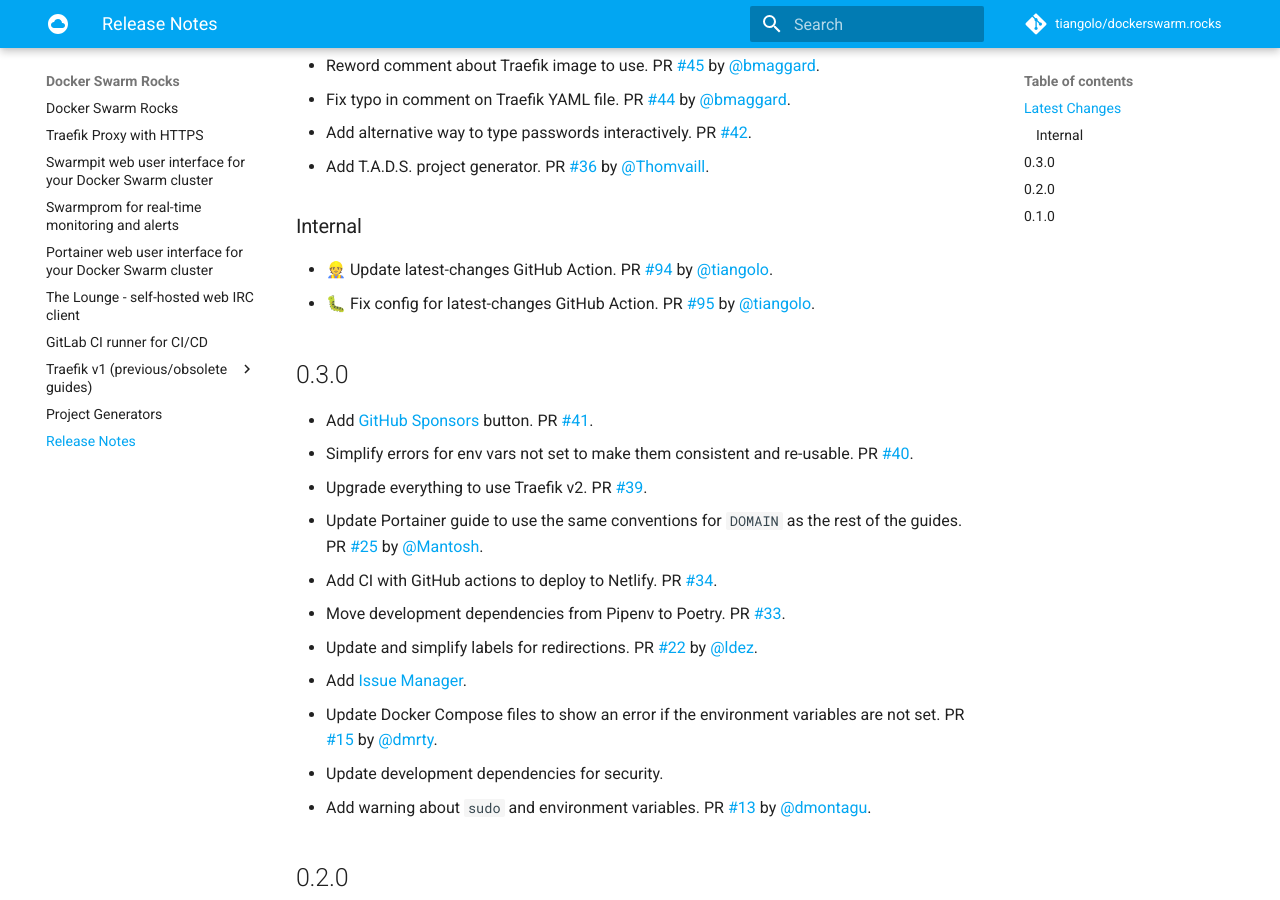
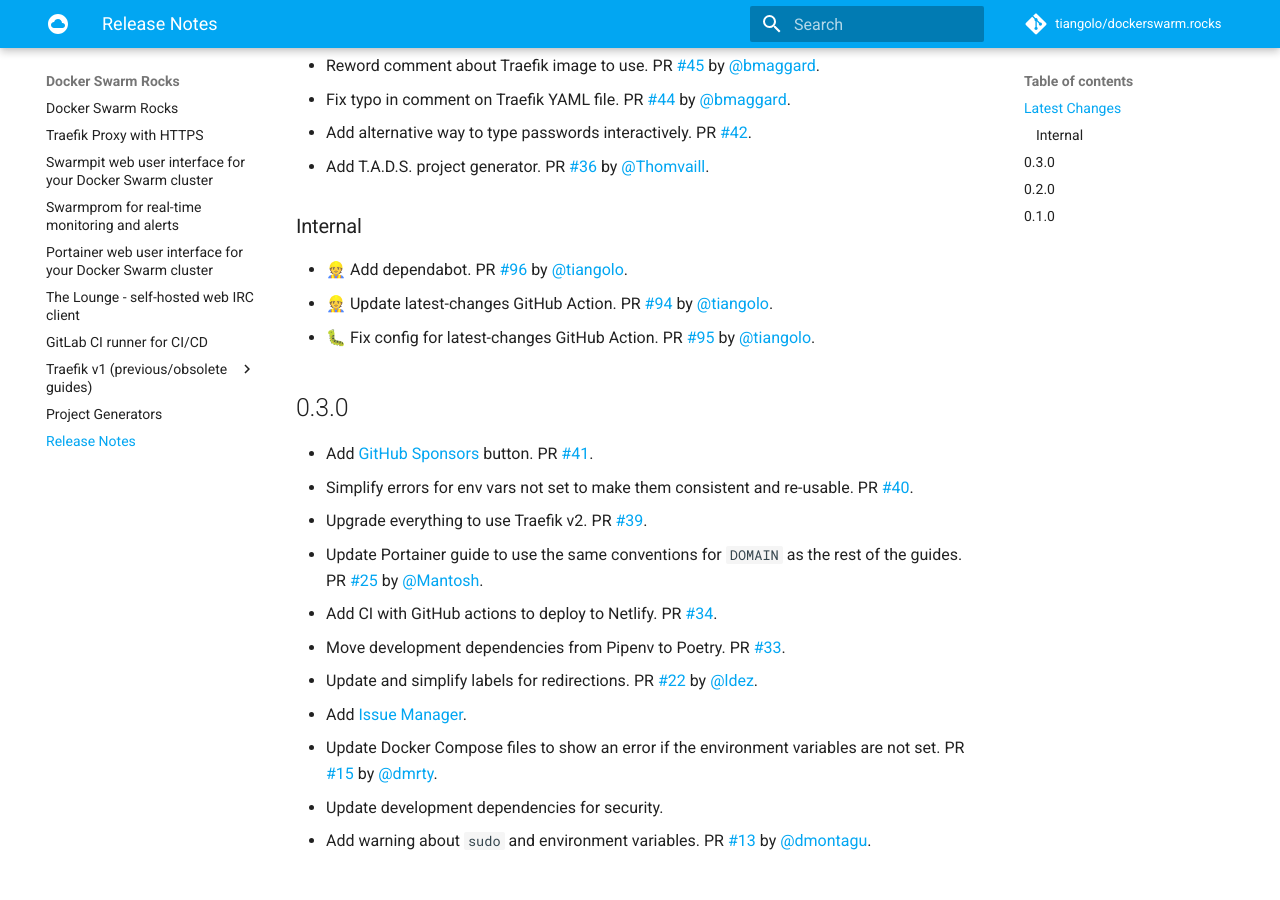
Before and after one commit to tiangolo/dockerswarm.rocks, an MkDocs documentation site: the page built from docs/release-notes.md, in a window 1280 px wide and 900 px high, scrolled down 312 px. Built offline with MkDocs 1.6.1 and Material for MkDocs 9.7.7, drawn with Linux system fonts in a browser that asks for light colours; comment, search, counter and statistics services are not loaded.

Commit message:
📝 Update release notes

```diff
--- a/docs/release-notes.md
+++ b/docs/release-notes.md
@@ -13,6 +13,7 @@
 
 ### Internal
 
+* 👷 Add dependabot. PR [#96](https://github.com/tiangolo/dockerswarm.rocks/pull/96) by [@tiangolo](https://github.com/tiangolo).
 * 👷 Update latest-changes GitHub Action. PR [#94](https://github.com/tiangolo/dockerswarm.rocks/pull/94) by [@tiangolo](https://github.com/tiangolo).
 * 🐛 Fix config for latest-changes GitHub Action. PR [#95](https://github.com/tiangolo/dockerswarm.rocks/pull/95) by [@tiangolo](https://github.com/tiangolo).
 
```
